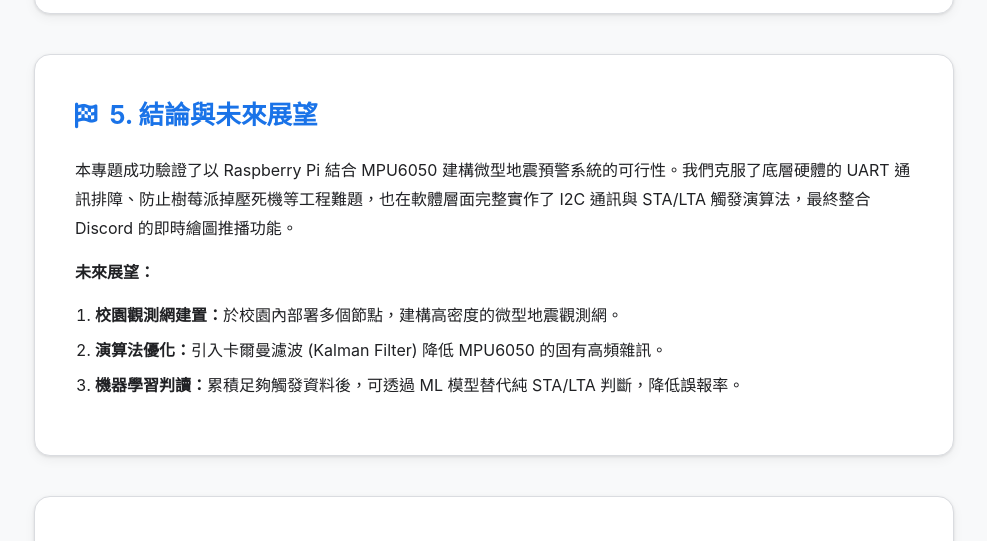
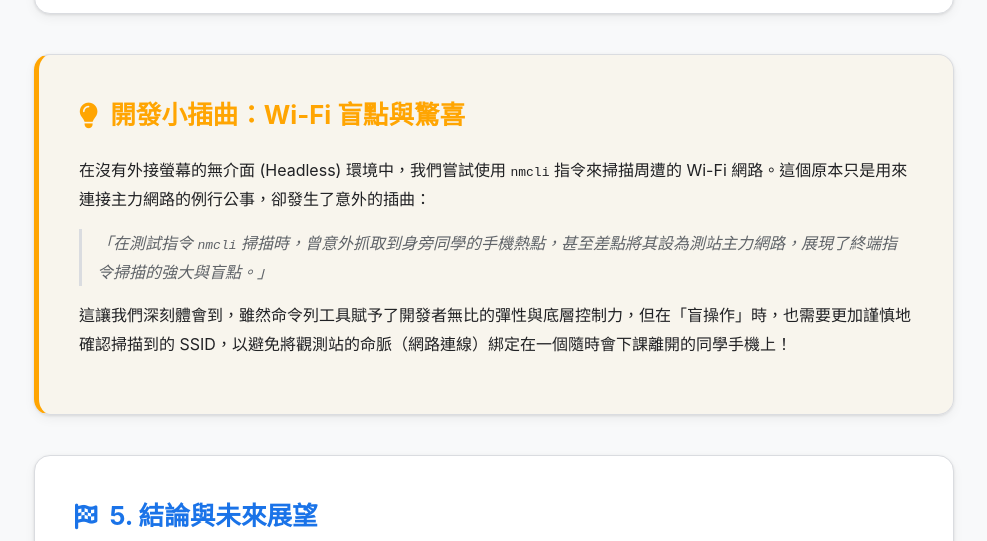
Before and after one commit to rrrnnn0518-ux/2026_sesmology_review, a plain HTML site: page assignment11.html in a window 1280 px wide. Shown: the part 5032-5573 px from the top of the page, without its empty margins (146-1133 px from the left). Drawn offline with Linux system fonts and the light colour scheme.

Commit message:
Update assignment11.html

```diff
--- a/assignment11.html
+++ b/assignment11.html
@@ -448,6 +448,18 @@
             </div>
         </div>
 
+        <!-- 開發小插曲 -->
+        <div class="report-card" style="background: rgba(255, 165, 2, 0.05); border-left: 5px solid #ffa502;">
+            <h2 class="report-title" style="color: #ffa502;"><i class="fa-solid fa-lightbulb"></i> 開發小插曲：Wi-Fi 盲點與驚喜</h2>
+            <div class="report-body">
+                <p>在沒有外接螢幕的無介面 (Headless) 環境中，我們嘗試使用 <code>nmcli</code> 指令來掃描周遭的 Wi-Fi 網路。這個原本只是用來連接主力網路的例行公事，卻發生了意外的插曲：</p>
+                <p style="font-style: italic; color: var(--text-light); border-left: 3px solid var(--border-color); padding-left: 15px; margin: 15px 0;">
+                    「在測試指令 <code>nmcli</code> 掃描時，曾意外抓取到身旁同學的手機熱點，甚至差點將其設為測站主力網路，展現了終端指令掃描的強大與盲點。」
+                </p>
+                <p>這讓我們深刻體會到，雖然命令列工具賦予了開發者無比的彈性與底層控制力，但在「盲操作」時，也需要更加謹慎地確認掃描到的 SSID，以避免將觀測站的命脈（網路連線）綁定在一個隨時會下課離開的同學手機上！</p>
+            </div>
+        </div>
+
         <!-- 7. 結論 -->
         <div class="report-card">
             <h2 class="report-title"><i class="fa-solid fa-flag-checkered"></i> 5. 結論與未來展望</h2>
```
